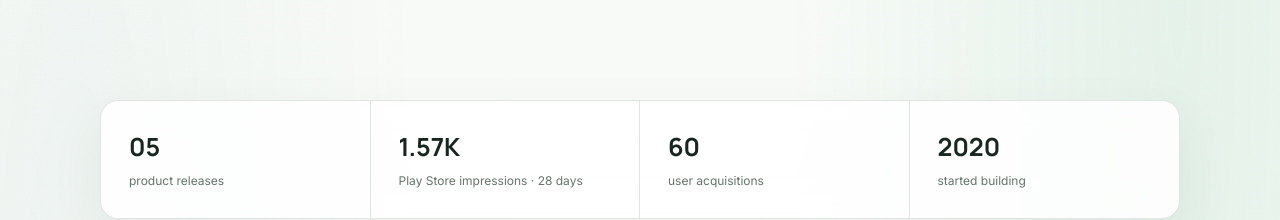
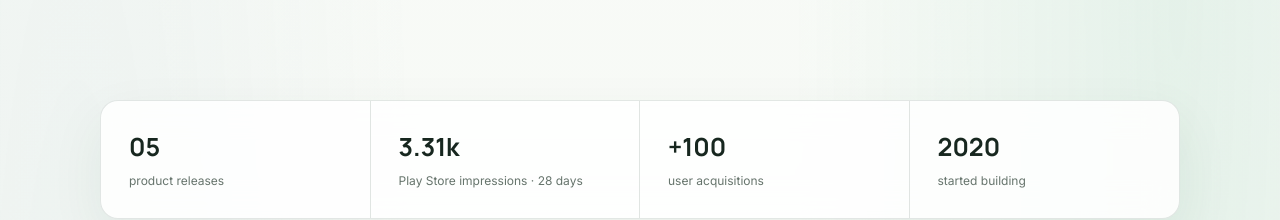
Before and after one commit to AdnanNasr/Protfolio, a React (Vite) app in the folder apps/web/: page /en in a window 1280 px wide. Shown: the part 860-1080 px from the top of the page. Built offline with nearby package versions, Linux system fonts and the light colour scheme; a web font is replaced by a local one.

Commit message:
update users info in store

```diff
--- a/apps/web/src/pages/HomePage.jsx
+++ b/apps/web/src/pages/HomePage.jsx
@@ -43,8 +43,8 @@ const copy = {
     since: "Building software since 2020",
     proof: [
       ["05", "product releases"],
-      ["1.57K", "Play Store impressions · 28 days"],
-      ["60", "user acquisitions"],
+      ["3.31k", "Play Store impressions · 28 days"],
+      ["+100", "user acquisitions"],
       ["2020", "started building"],
     ],
     workEyebrow: "Selected work",
```
